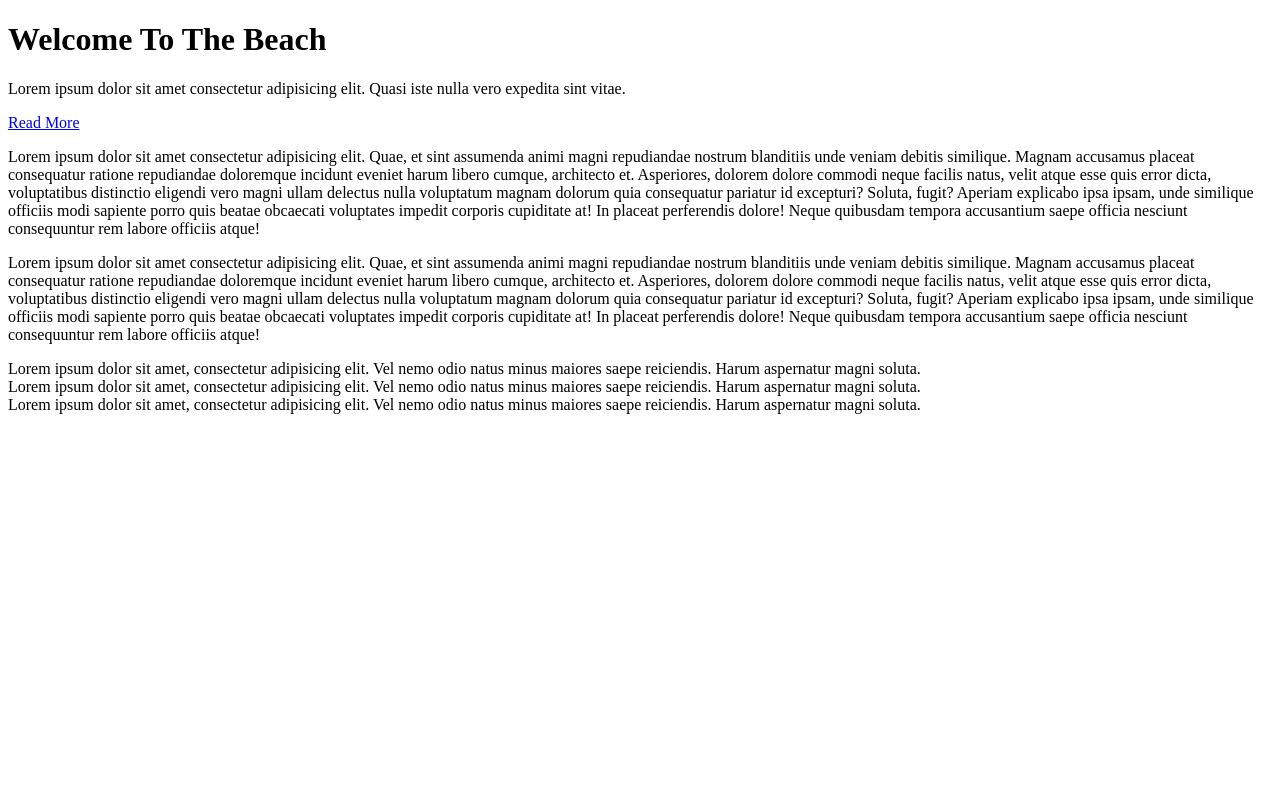
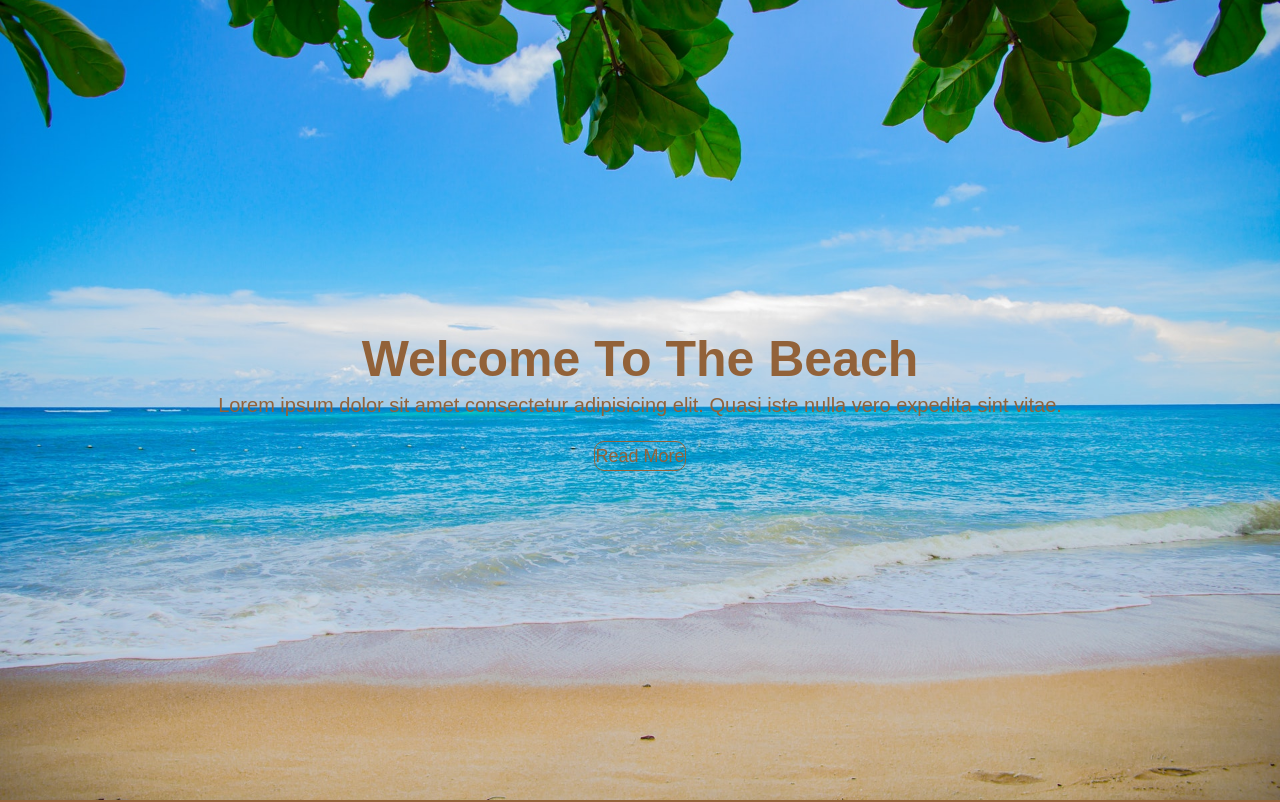
Before and after one commit to MichaelValencia/html, a plain HTML site: page beachLanding/index.html in a window 1280 px wide. Shown: the top 802 px of the page. Drawn offline with Linux system fonts and the light colour scheme; the site is published under a folder, as on GitHub Pages, so addresses that start at the root find nothing.

Commit message:
small changes

```diff
--- a/beachLanding/css/style.css
+++ b/beachLanding/css/style.css
@@ -12,7 +12,7 @@ body {
 }
 
 #showcase {
-    background: url(/img/pexels-photo-459522.jpeg);
+    background: url(../img/pexels-photo-459522.jpeg);
     height: 100vh;
     background-size: cover;
     background-position: center;
--- a/beachLanding/index.html
+++ b/beachLanding/index.html
@@ -5,7 +5,7 @@
     <meta charset="UTF-8">
     <meta name="viewport" content="width=device-width, initial-scale=1.0">
     <meta http-equiv="X-UA-Compatible" content="ie=edge">
-    <link rel="stylesheet" href="/css/style.css">
+    <link rel="stylesheet" href="../css/style.css">
     <title>The Beach</title>
 </head>
 
```
Also changed, not shown: acmePhotography/index.html (+1 -1 lines), elegantBlurLanding/index.html (+1 -1 lines), pricingtables/index.html (+1 -1 lines).
